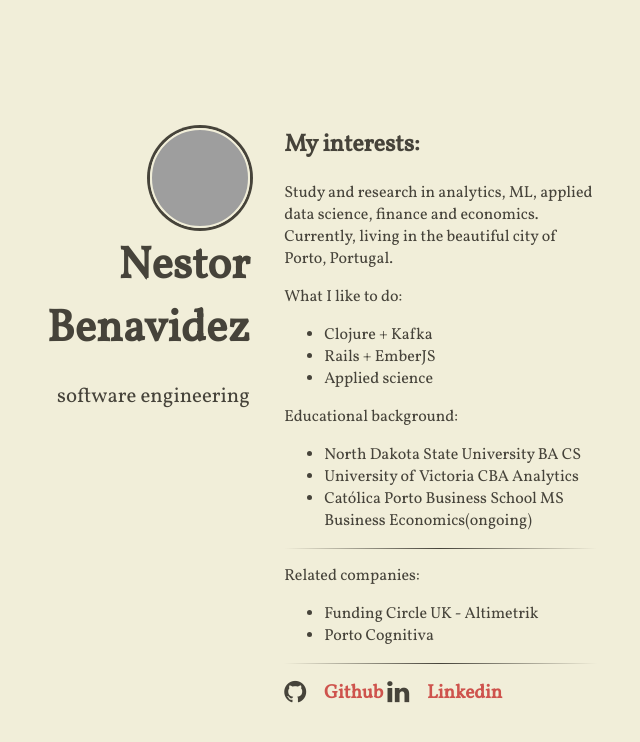
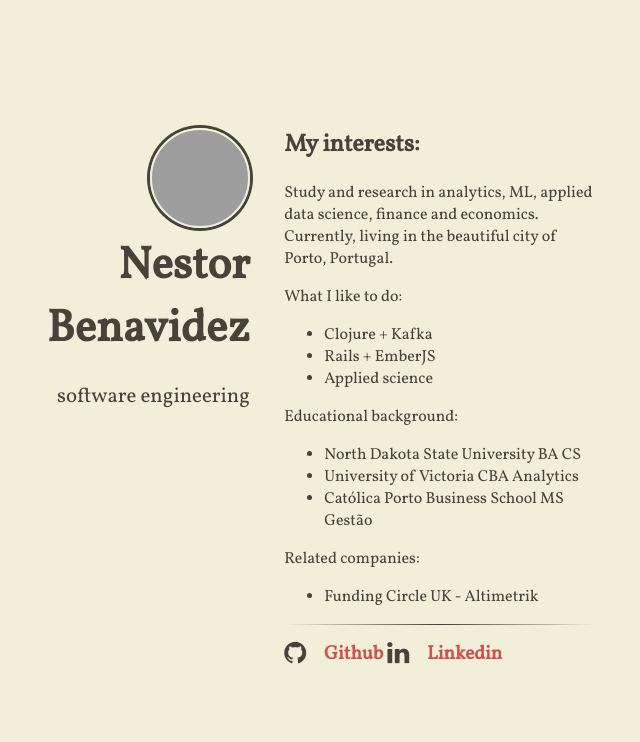
Before and after one commit to nestorbenavidez/shortkingstories.github.io, a Jekyll site: the page built from index.html, in a window 1280 px wide, cut to the strip 0-742 px from the top of the page. Shown: the whole strip, without its empty margins (383-1023 px from the left). Built offline with Jekyll 4.4.1, drawn with Linux system fonts in a browser that asks for light colours; nearby versions of some CDN libraries; grey boxes are pictures that could not be loaded.

Commit message:
Update content.html

```diff
--- a/_includes/content.html
+++ b/_includes/content.html
@@ -13,15 +13,12 @@
 <ul>
   <li>North Dakota State University BA CS</li>
   <li>University of Victoria CBA Analytics</li>
-  <li>Católica Porto Business School MS Business Economics(ongoing)</li>
+  <li>Católica Porto Business School MS Gestão</li>
 </ul>
-
-<hr />
 
 <p>Related companies:</p>
 <ul>
   <li>Funding Circle UK - Altimetrik</li>
-  <li>Porto Cognitiva</li>
 </ul>
 
 <hr />
```
